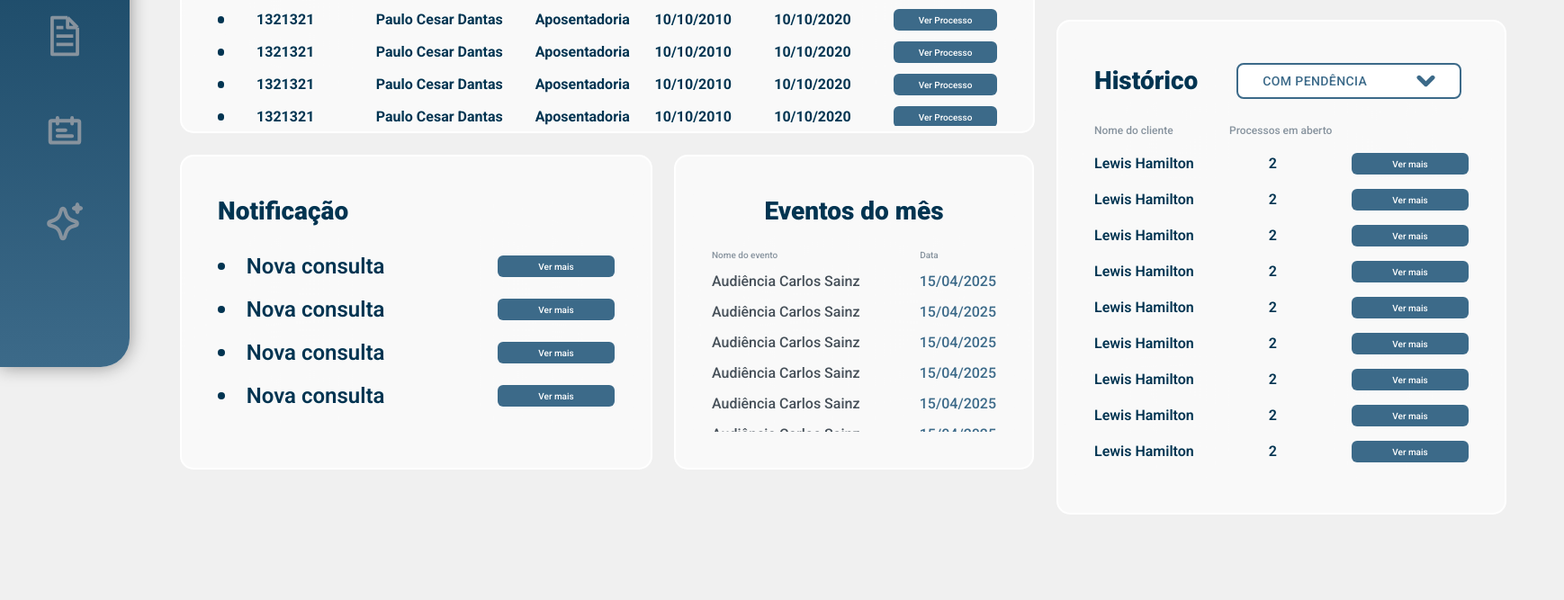
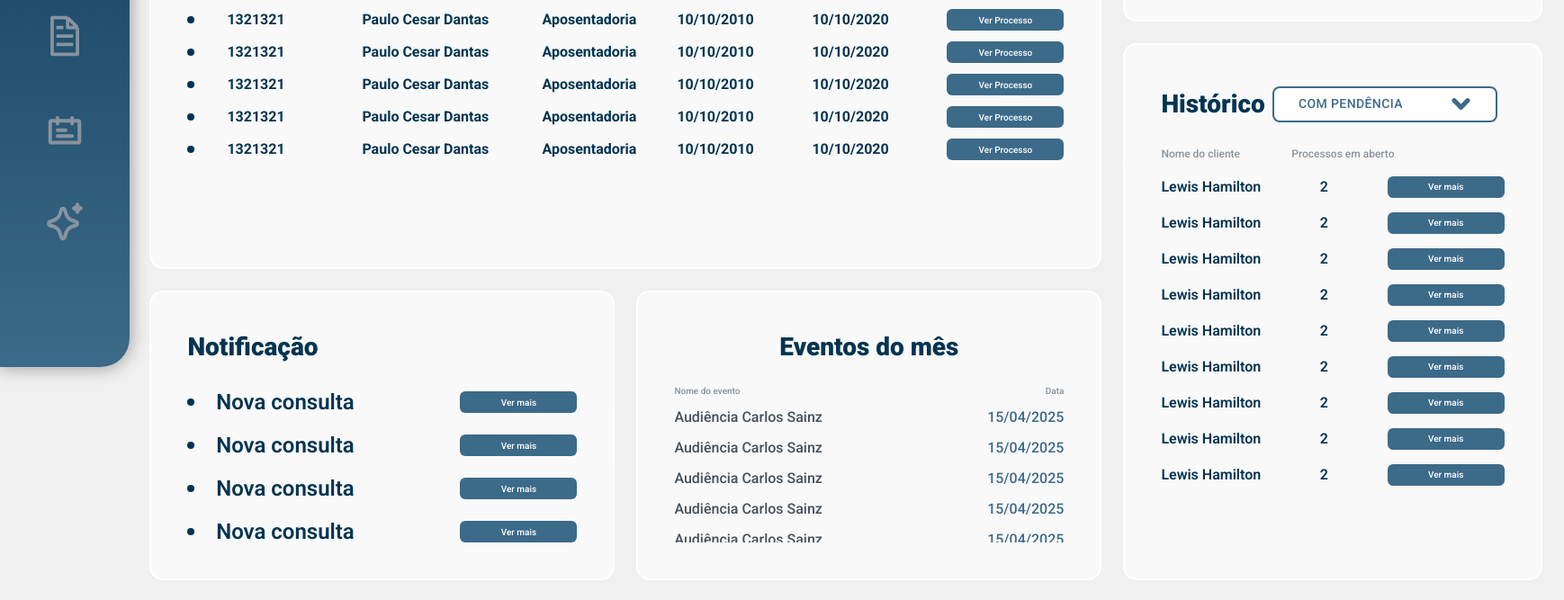
Before and after one commit to LYNX-Grupo-9/Sistema, a React (Vite) app: page /home in a window 1280 px wide. Shown: the part 392-1059 px from the top of the page at 90% size, 1738 px wide, since content can reach past the window. Before the commit the page ends 964 px from the top, so only its background shows below. Built offline with nearby package versions, Linux system fonts and the light colour scheme; no server answers.

Commit message:
Ajustando responsividade da home

```diff
--- a/src/pages/Home/index.jsx
+++ b/src/pages/Home/index.jsx
@@ -25,16 +25,16 @@ export function Home() {
 
     return (
         <>
-            <div className="flex h-full w-full">
+            <div className="flex h-screen w-screen">
                 <Layout/>
-                <div className="pt-[60px] ml-[200px] absolute">
+                <div className="pt-[60px] ml-[13%] absolute">
                     <div className="flex justify-between mb-[20px] pr-[20px]">
                         <span className="typography-black text-[var(--color-blueDark)] text-[40px]">Visão geral</span>
                         <Search />
                     </div>
                     <div className="flex w-full ">
                         <div>
-                            <div className="bgGlass h-[400px] w-[950px]">
+                            <div className="bgGlass h-[60%] w-[100%]">
                                 <div className="flex justify-between">
                                     <span className="typography-black text-[var(--color-blueDark)] text-[28px] ">Processos em destaque</span>
                                     <DropdownComponent />
@@ -49,7 +49,7 @@ export function Home() {
                                         <span className="typography-medium text-[10px] text-[var(--grayText)] w-[150px] ">Data de inicio</span>
                                         <span className="typography-medium text-[10px] text-[var(--grayText)] w-[150px] ">Previsão de conclusão</span>
                                     </div>
-                                    <div className="overflow-scroll h-[250px]">
+                                    <div className="overflow-scroll h-[300px]">
                                         <HighlightedCases
                                             idCase="1321321"
                                             Customer="Paulo Cesar Dantas"
@@ -137,10 +137,10 @@ export function Home() {
                                     </div>
                                 </div>
                             </div>
-                            <div className="mt-[24px] flex">
-                                <div className="bgGlass w-[525px] h-[350px] mr-[12px]">
+                            <div className="mt-[24px] flex h-[35%]">
+                                <div className="bgGlass w-[50%] mr-[12px]">
                                     <span className="typography-black text-[var(--color-blueDark)] text-[28px] ">Notificação</span>
-                                    <div className="h-[220px] overflow-y-scroll py-2.5">
+                                    <div className="h-[200px] overflow-y-scroll py-2.5">
                                         <OverviewNotification message="Nova consulta" />
                                         <OverviewNotification message="Nova consulta" />
                                         <OverviewNotification message="Nova consulta" />
@@ -151,11 +151,11 @@ export function Home() {
                                         <OverviewNotification message="Nova consulta" />
                                     </div>
                                 </div>
-                                <div className="bgGlass w-[400px] h-[350px] ml-[12px] flex flex-col items-center">
+                                <div className="bgGlass w-[50%] ml-[12px] flex flex-col items-center">
                                     <span className="typography-black text-[var(--color-blueDark)] text-[28px] ">Eventos do mês</span>
-                                    <div className="flex w-full pt-[20px]">
+                                    <div className="flex w-full pt-[20px] justify-between">
                                         <span className="text-[var(--grayText)] typography-medium text-[10px]">Nome do evento</span>
-                                        <span className="text-[var(--grayText)] typography-medium text-[10px] ml-[50%]">Data</span>
+                                        <span className="text-[var(--grayText)] typography-medium text-[10px]">Data</span>
                                     </div>
                                     <div className="h-[250px] w-full overflow-scroll">
                                         <MonthEvent title="Audiência Carlos Sainz" date="15/04/2025" />
@@ -172,14 +172,14 @@ export function Home() {
                             </div>
                         </div>
                         <div className="mx-[24px]">
-                            <div className="bgGlass w-[500px] h-[250px] mb-[24px] flex flex-col">
+                            <div className="bgGlass h-[30%] mb-[24px] flex flex-col">
                                 <span className="typography-black text-[var(--color-blueDark)] text-[28px]">{today}</span>
                                 <span className="typography-semibold text-[var(--grayText)] text-[20px]">Sem eventos hoje</span>
                                 <div className="h-[1px] w-full bg-[var(--lineSeparator)] rounded-2xl mt-[16px] mb-[16px]"></div>
                                 <span className="typography-semibold text-[var(--color-blueDark)] text-[24px]">Próximo evento</span>
                                 <span className="typography-regular text-[var(--grayText)] text-[20px]">Atendimento Walace - 10 de março 2025</span>
                             </div>
-                            <div className="bgGlass w-[500px] h-[550px]">
+                            <div className="bgGlass h-[65%]">
                                 <div className="flex justify-between items-center">
                                     <span className="typography-black text-[var(--color-blueDark)] text-[28px]">Histórico</span>
                                     <DropdownComponent />
```
